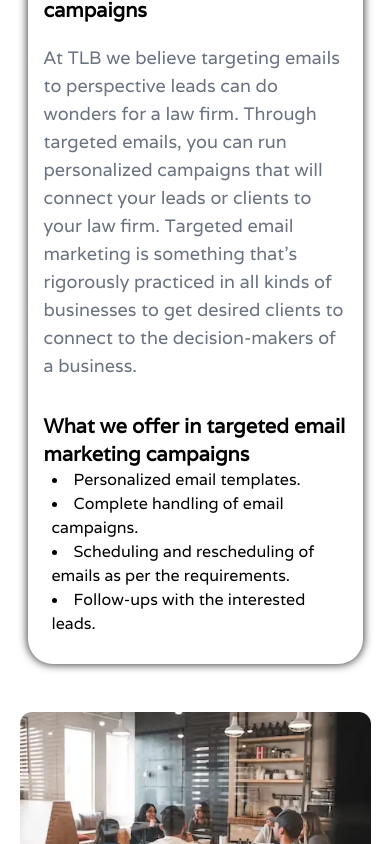
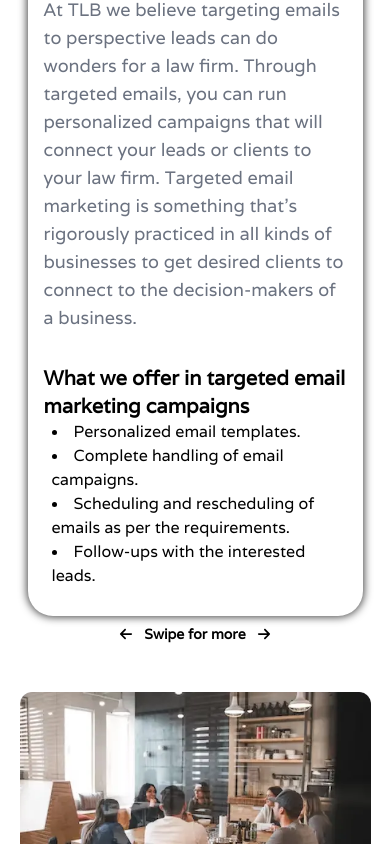
Before and after one commit to lfgraphics/ltbb, a Next.js app: page /digitalmarketing in a window 390 px wide. Shown: the part 5558-6402 px from the top of the page. Built offline with nearby package versions, Linux system fonts and the light colour scheme.

Commit message:
Fix: Phone Carousel Settings Changed, Scrollbar removed from Desktop Carousel

```diff
--- a/app/digitalmarketing/Carousel.jsx
+++ b/app/digitalmarketing/Carousel.jsx
@@ -11,6 +11,18 @@ function Carousel() {
   useEffect(() => {
     handleRadioChange({ target: { id: "s2" } });
   }, []);
+  setInterval(() => {
+    if(activeSlide+1 == 6){
+      setActiveSlide(1)
+    }
+    else {
+      handleRadioChange({ target: { id: `s${activeSlide+1}` } });
+      setActiveSlide(activeSlide+1);
+    }
+
+  }, 3000);
+
+
 
 
   return (
--- a/app/digitalmarketing/PhoneCarousel.jsx
+++ b/app/digitalmarketing/PhoneCarousel.jsx
@@ -1,9 +1,7 @@
 "use client";
 import { Swiper, SwiperSlide } from "swiper/react";
-import SwiperCore from "swiper/core";
-import { Navigation, Pagination, Autoplay } from "swiper";
+import {  Pagination } from "swiper";
 import "swiper/css";
-import "swiper/css/navigation";
 import "swiper/css/pagination";
 import React from "react";
 
@@ -11,13 +9,9 @@ function PhoneCarousel() {
   return (
     <Swiper
       slidesPerView={1}
-      modules={[Navigation, Pagination,Autoplay]}
+      modules={[Pagination]}
       loop={true}
       pagination={true}
-      autoplay={{
-        delay: 1500,
-        disableOnInteraction: false,
-      }}
       style={{
         boxShadow: "0px 0px 9px 1px rgba(0, 0, 0, 0.75)",
         WebkitBoxShadow: "0px 0px 9px 1px rgba(0, 0, 0, 0.75)",
--- a/app/digitalmarketing/page.jsx
+++ b/app/digitalmarketing/page.jsx
@@ -2,7 +2,7 @@ import Hero from "@/components/digitalmarketing/Hero";
 import Image from "next/image";
 import React from "react";
 import { FontAwesomeIcon } from "@fortawesome/react-fontawesome";
-import { faSquareCheck } from "@fortawesome/free-solid-svg-icons";
+import { faArrowLeft, faArrowRight, faSquareCheck } from "@fortawesome/free-solid-svg-icons";
 import Carousel from "./Carousel";
 import PhoneCarousel from "./PhoneCarousel";
 
@@ -63,7 +63,7 @@ export default function DigitalMarketing() {
               style={{ boxShadow: " -1px 1px 9px 0px rgba(0,0,0,0.75)" }}
             >
               <div className="w-[200px]  ">
-                <FontAwesomeIcon icon={faSquareCheck} fixedWidth className="h-[50px] w-[50px] lg:h-[75px] lg:w-[75px] " />
+                <FontAwesomeIcon icon={faSquareCheck} fixedWidth className="h-[25px] w-[25px] lg:h-[50px] lg:w-[50px]" />
               </div>
               <div>
                 <h2 className="text-xl lg:text-3xl font-semibold leading-none text-start">
@@ -83,7 +83,7 @@ export default function DigitalMarketing() {
               style={{ boxShadow: " -1px 1px 9px 0px rgba(0,0,0,0.75)" }}
             >
               <div className="w-[200px]  ">
-                <FontAwesomeIcon icon={faSquareCheck} fixedWidth className="h-[50px] w-[50px] lg:h-[75px] lg:w-[75px] " />
+                <FontAwesomeIcon icon={faSquareCheck} fixedWidth className="h-[25px] w-[25px] lg:h-[50px] lg:w-[50px]" />
               </div>
               <div>
                 <h2 className="text-xl lg:text-3xl font-semibold leading-none text-start">
@@ -111,8 +111,8 @@ export default function DigitalMarketing() {
               className="w-full rounded-lg lg:rounded-2xl flex gap-5 md:p-8 md:py-10 xl:py-16 p-4 lg:gap-8"
               style={{ boxShadow: " -1px 1px 9px 0px rgba(0,0,0,0.75)" }}
             >
-              <div className="w-[200px]">
-                <FontAwesomeIcon icon={faSquareCheck} fixedWidth className="h-[50px] w-[50px] lg:h-[75px] lg:w-[75px] " />
+              <div>
+                <FontAwesomeIcon icon={faSquareCheck} fixedWidth className="h-[25px] w-[25px] lg:h-[50px] lg:w-[50px] " />
               </div>
               <div>
                 <h2 className="text-xl lg:text-3xl font-semibold leading-none text-start">
@@ -130,8 +130,8 @@ export default function DigitalMarketing() {
               className="w-full rounded-lg lg:rounded-2xl mt-3 flex gap-5 md:p-8 md:py-10 xl:py-16 p-4 lg:gap-8"
               style={{ boxShadow: " -1px 1px 9px 0px rgba(0,0,0,0.75)" }}
             >
-              <div className="w-[200px]  ">
-                <FontAwesomeIcon icon={faSquareCheck} fixedWidth className="h-[50px] w-[50px] lg:h-[75px] lg:w-[75px] " />
+              <div className="">
+                <FontAwesomeIcon icon={faSquareCheck} fixedWidth className="h-[25px] w-[25px] lg:h-[50px] lg:w-[50px] " />
               </div>
               <div>
                 <h2 className="text-xl lg:text-3xl font-semibold leading-none text-start">
@@ -153,8 +153,8 @@ export default function DigitalMarketing() {
           className="w-full rounded-lg lg:rounded-2xl flex gap-5 mt-12 md:p-8 md:py-10 xl:py-16 p-4 lg:gap-8"
           style={{ boxShadow: " -1px 1px 9px 0px rgba(0,0,0,0.75)" }}
         >
-          <div className="w-[200px] ">
-            <FontAwesomeIcon icon={faSquareCheck} fixedWidth className="h-[50px] w-[50px] lg:h-[75px] lg:w-[75px] " />
+          <div className="">
+            <FontAwesomeIcon icon={faSquareCheck} fixedWidth className="h-[25px] w-[25px] lg:h-[50px] lg:w-[50px]" />
           </div>
           <div>
             <h2 className="text-xl lg:text-3xl font-semibold leading-none">
@@ -193,11 +193,16 @@ export default function DigitalMarketing() {
           </div>
         </div>
 
-        <div className="hidden sm:block w-full sm:h-[780px] lg:h-[880px] p-10 mt-24 overflow-x-hidden">
+        <div className="hidden sm:block w-full sm:h-[800px] lg:h-[920px] p-8 mt-24">
           <Carousel/>
         </div>
         <div className="w-full p-2 mt-8 block sm:hidden">
           <PhoneCarousel/>
+          <div className="flex w-full justify-center items-center gap-2">
+            <FontAwesomeIcon icon={faArrowLeft} fixedWidth className="h-[14px] w-[14px] mt-2" />
+            <p className="text-sm font-semibold text-center mt-2"> Swipe for more </p>
+            <FontAwesomeIcon icon={faArrowRight} fixedWidth className="h-[14px] w-[14px] mt-2" />
+          </div>
         </div>
 
         <div className="flex flex-col-reverse gap-6 mt-[40px] xl:mt-14 md:flex-row items-center lg:gap-32">
```
